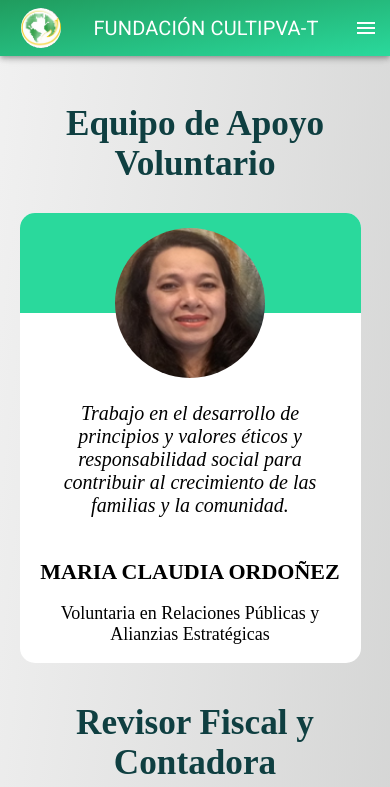
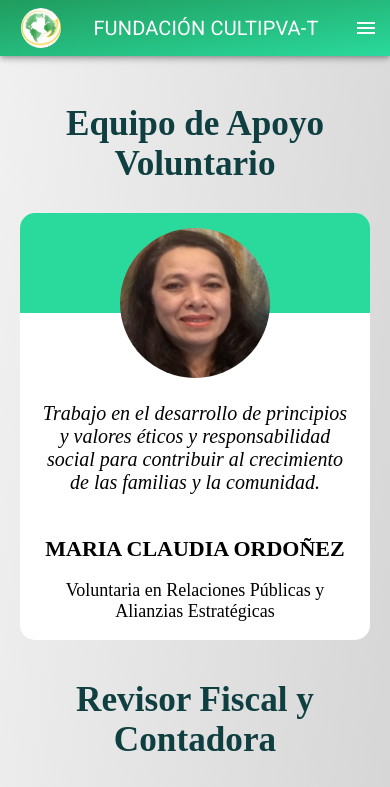
Before and after one commit to nelda-perez/fundacioncultipva-t, a React (Vite) app: page /about in a window 390 px wide. Shown: the top 787 px of the page. Built offline with nearby package versions, Linux system fonts and the light colour scheme.

Commit message:
Arreglando un mini boot con el width

```diff
--- a/src/pages/About/components/ImageCard.css
+++ b/src/pages/About/components/ImageCard.css
@@ -1,7 +1,6 @@
 .container__image-card {
-    width: 90vw;
     margin: 0 auto;
-    justify-content: space-around;
+    justify-content: space-evenly;
 }
 
 .team-title {
@@ -18,6 +17,13 @@
     transition: all 0.2s ease-in-out;
     cursor: default;
     margin-bottom: 10px;
+}
+
+@media only screen and (max-width: 696px) {
+
+    .image-card__container {
+        margin-right: 0;
+    }
 }
 
 .testimonials-header {
```
